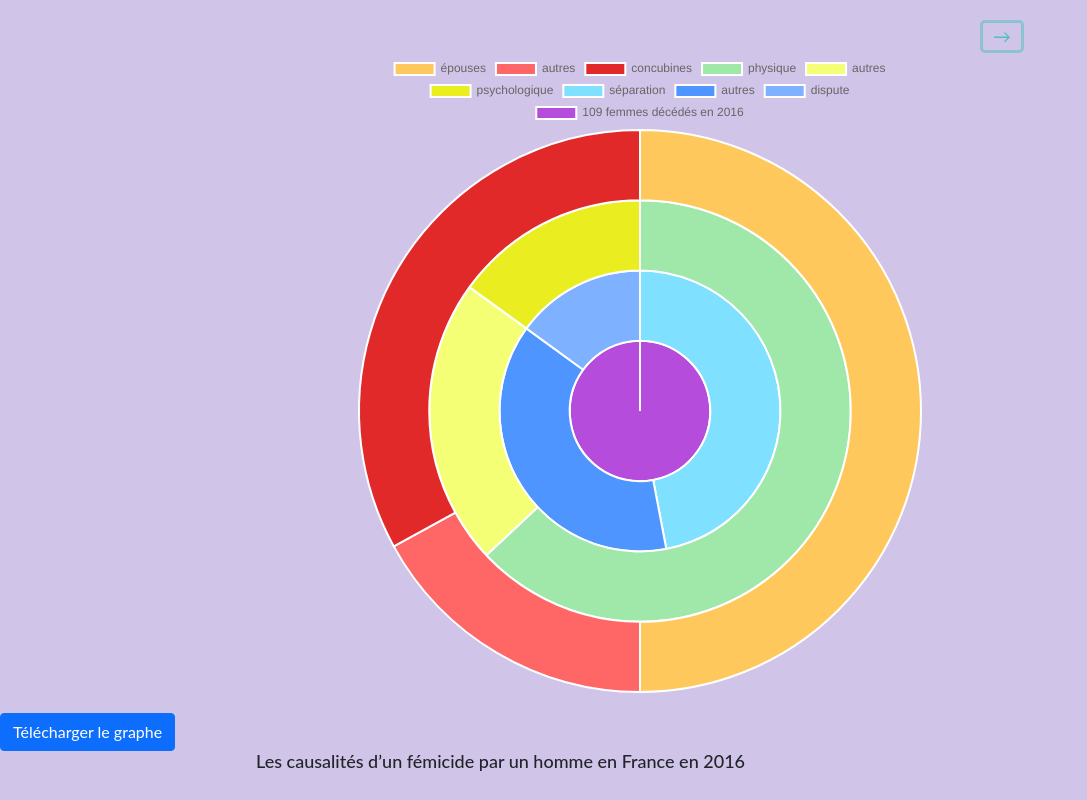
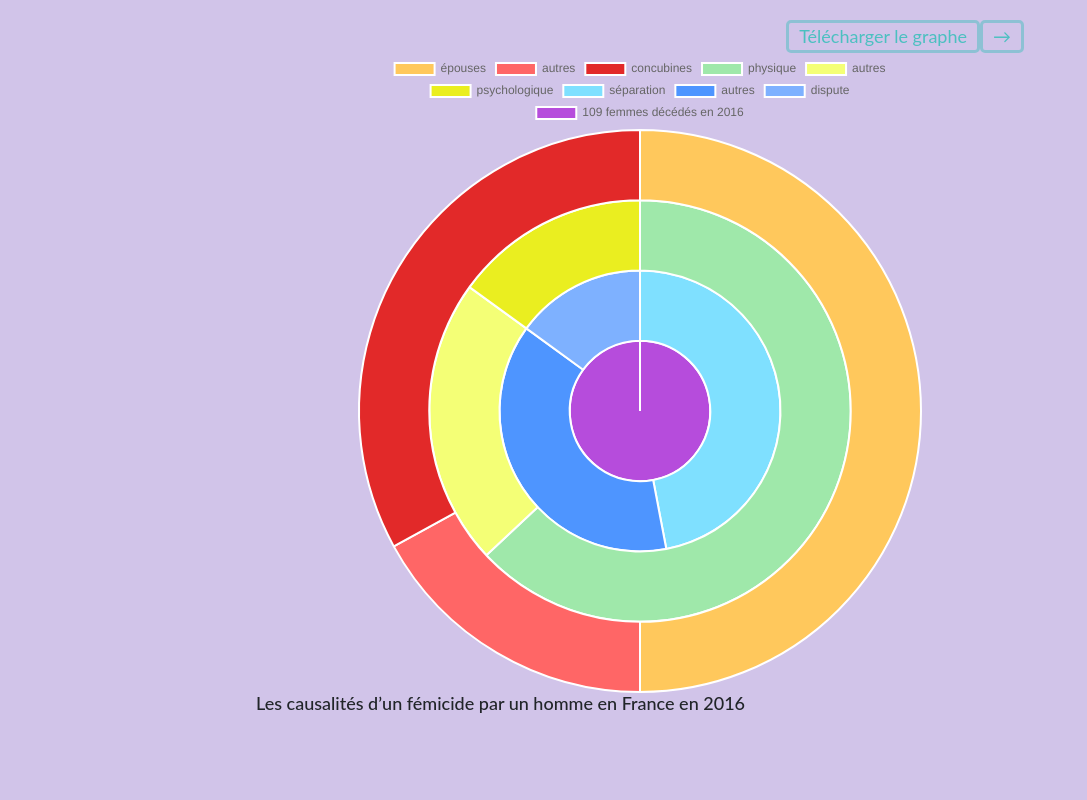
Before and after one commit to Emmaflt/Big-Data-MMI, a website: page index.html in a window 1280 px wide. Shown: the whole page, without its empty margins (0-1087 px from the left). Drawn offline with nearby package versions, Linux system fonts and the light colour scheme.

Commit message:
ajout du bouton télécharger en haut dans div button

```diff
--- a/css/style.css
+++ b/css/style.css
@@ -71,6 +71,26 @@ h2 {
   width: auto;
   }
 
+.button-style {
+  background-color:transparent;
+  border: solid rgba(75, 192, 192, 0.5);
+  border-radius: 5px;
+  transition: 0.3s;
+  padding: 0 10px;
+  color:rgba(75, 192, 192, 1);
+  margin: 0;
+  margin-top: 20px;
+  font-size:large;
+  align-self: flex-end;
+}
+
+a {
+  height: fit-content;
+  display: flex;
+  align-items: flex-end;
+  text-decoration: none;
+}
+
 button {
   background-color:transparent;
   border: solid rgba(75, 192, 192, 0.5);
@@ -91,6 +111,7 @@ button:hover {
   display: flex;
   justify-content: flex-end;
   width: 60%;
+  align-items: flex-end;
 }
 
 .wrapper-div {
--- a/index.html
+++ b/index.html
@@ -13,14 +13,15 @@
     <section class="section section-1">
       <!-- Enzo -->
       <div class="button-div">
+        <a id="download">
+          <button class="button-style" type="button" id="button1"> Télécharger le graphe</button>
+        </a>
         <button id="enzoRight" onClick="SwitchSlide(enzoChart, enzoText, enzoRight, enzoLeft)">←</button>
         <button id="enzoLeft" onClick="SwitchSlide(enzoText, enzoChart, enzoLeft, enzoRight)" >→</button>
       </div>
       <div id="enzoChart" class="wrapper-div">
         <canvas class="wrapper" id="chartPie"></canvas>
-        <a id="download">
-          <button class="btn btn-primary" type="button" id="button1"> Télécharger le graphe</button>
-        </a>
+
         <h2>Les causalités d’un fémicide par un homme en France en 2016</h2>
       </div>
       <div id="enzoText" class="wrapper-div">
```
